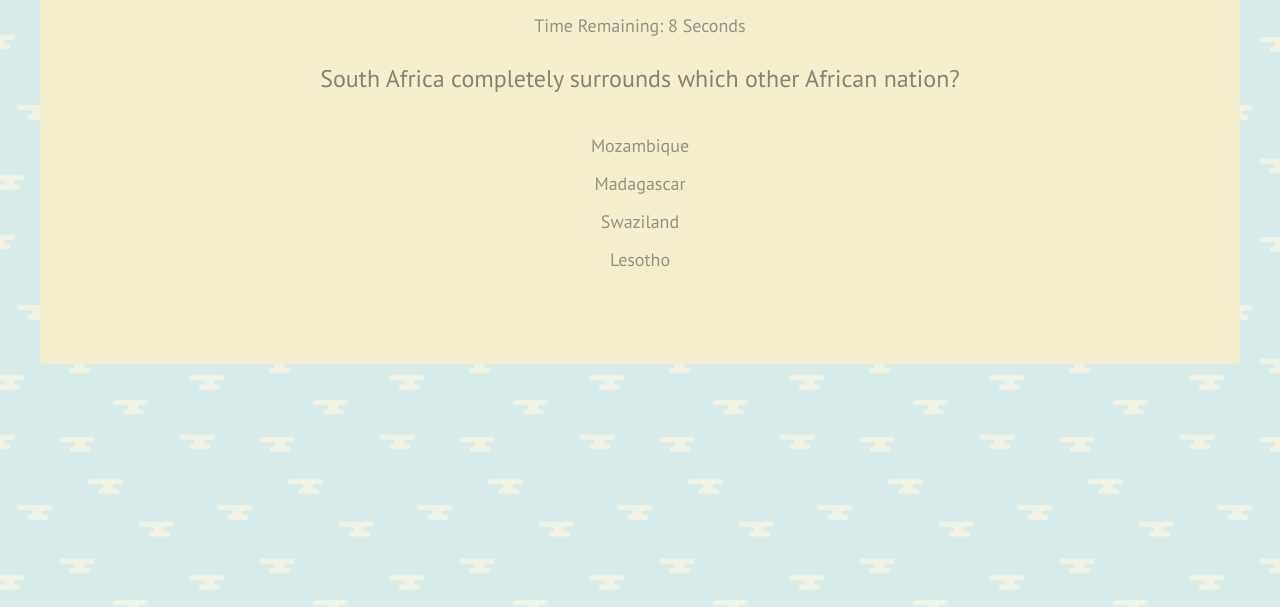
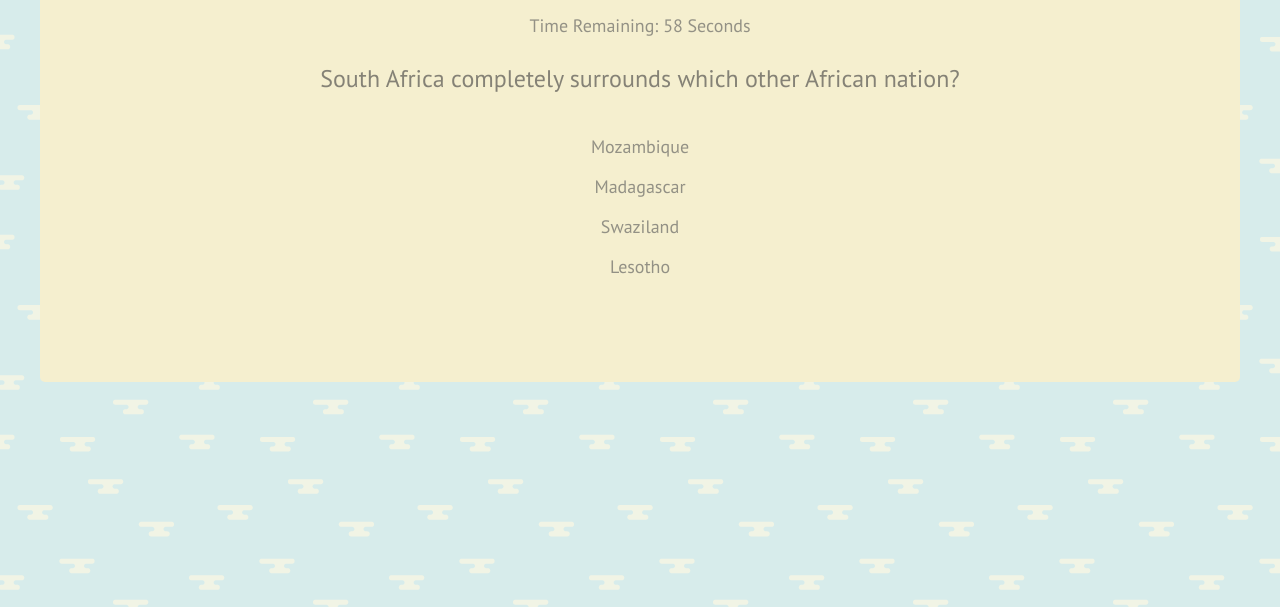
Before and after one commit to ikkanlaz/TriviaGame, a plain HTML site: page index.html in a window 1280 px wide. Both pictures are taken after a click on the button "Start". Shown: the part 193-800 px from the top of the page. Drawn offline with nearby package versions, Linux system fonts and the light colour scheme; a web font is replaced by a local one.

Commit message:
updating styles

```diff
--- a/assets/css/style.css
+++ b/assets/css/style.css
@@ -7,22 +7,13 @@ body {
 h1 {
     font-size: 75px;
     font-family: 'Love Ya Like A Sister', cursive;
-    /*color: #939185;*/
 }
 
 body {
     margin: 40px;
 }
 
-
-/*.content {
-    grid-column-start: 2;
-    grid-column-end: 4;
-}*/
-
 .header {
-    /*grid-column-start: 1;
-    grid-column-end: 4;*/
     background-color: #D9E8C1;
     text-align: center;
     line-height: 150px;
@@ -36,7 +27,6 @@ body {
     grid-template-columns: 10fr;
     grid-template-rows: 150px 1fr;
     background-color: #F5EFCF;
-    /*color: #FBF9EE;*/
     color: #AEAB9E;
     border-radius: 5px;
 }
@@ -44,13 +34,10 @@ body {
 .content {
     display: grid;
     grid-gap: 20px;
-    /*grid-template-columns: 1fr 10fr 1 fr;*/
-    grid-template-rows: 30px 30px 1fr 75px;
+    grid-template-rows: 30px 40px 1fr 75px;
 }
 
 #time-container, #question-container, #answers-container {
-    /*grid-column-start: 2;
-    grid-column-end: span 1;*/
     display: none;
     text-align: center;
 }
@@ -82,7 +69,6 @@ body {
     margin: auto;
     font-size: 40px;
     font-family: 'Love Ya Like A Sister', cursive;
-    /*color: #BAB7AA;*/
     color: #AEAB9E;
     border-radius: 5px;
     background-color: #FBF9EE;
@@ -102,7 +88,14 @@ body {
 }
 
 .answer-option {
-    margin-top: 20px;
+    line-height: 40px;
+    margin-left: 30px;
+    margin-right: 30px;
+}
+
+.answer-option:hover, .answer-option:focus {
+    background-color: #FFFADF;
+    outline: none;
 }
 
 @media only screen and (max-width: 710px) {
@@ -149,4 +142,7 @@ body {
     #continue-button {
         font-size: 20px;
     }
+    .content {
+        grid-template-rows: 30px 70px 1fr 75px;
+    }
 }
--- a/assets/javascript/app.js
+++ b/assets/javascript/app.js
@@ -89,7 +89,7 @@ $(document).ready(function () {
         }
     ]
     var timer = {
-        time: 10,
+        time: 60,
         clockRunning: false,
         intervalId: "",
         start: function () {
@@ -113,7 +113,7 @@ $(document).ready(function () {
             timer.clockRunning = false;
         },
         reset: function () {
-            timer.time = 10;
+            timer.time = 60;
         }
     }
 
```
